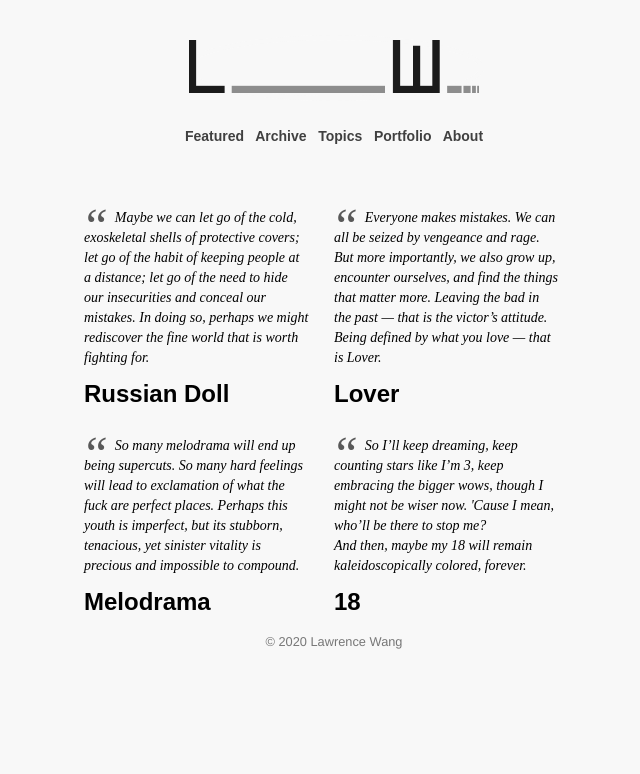
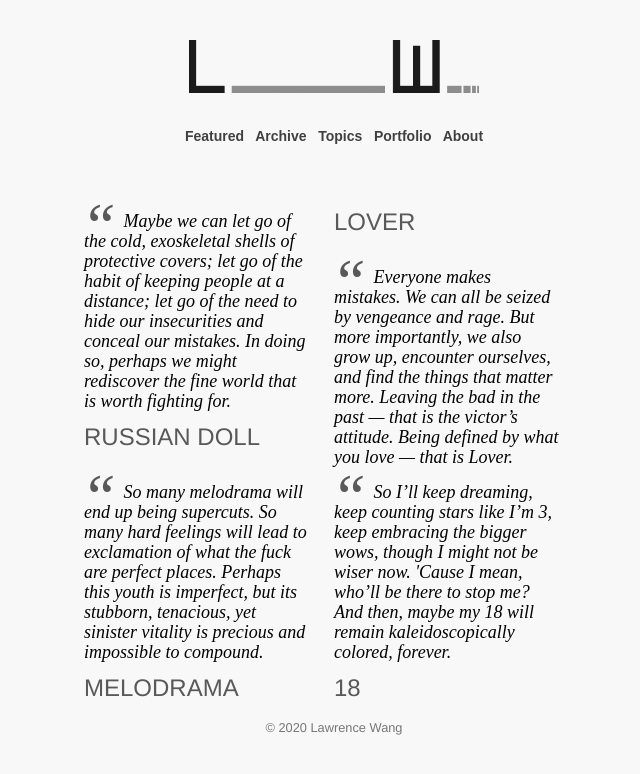
Before and after one commit to law-wang/blog-1.1, a Jekyll site: the page built from index.html, in a window 1280 px wide. Shown: the top 774 px of the page, without its empty margins (306-946 px from the left). Built offline with Jekyll 4.4.1, drawn with Linux system fonts in a browser that asks for light colours; some web fonts are replaced.

Commit message:
changed home page

```diff
--- a/_sass/main.scss
+++ b/_sass/main.scss
@@ -404,10 +404,10 @@
 	font-family: "whitman-display", serif;
 	font-weight: 500;
 	font-style: italic;
-	font-size: 1em;
+	font-size: 18px;
 }
 .threecolumns h2 {
-	font-family: "rig-solid-bold-fill", sans-serif;
+	font-family: franklin-gothic-urw, "Helvetica Neue", "Helvetica", "Franklin Gothic", "Arial", sans-serif;
 		font-weight: 700;
 		font-style: normal;
 	}
@@ -434,6 +434,30 @@
     left: -3px;
     color: #595959;
 	}
+@media only screen and (max-width: 700px) {
+}
+a.glowlink {
+    border: 0;
+    text-decoration: none;
+}
+.glowlink h2 {
+    text-decoration: none;
+    color: #595959;
+		/*font-family: franklin-gothic-urw, sans-serif;*/
+		font-family:  "Helvetica Neue", "Helvetica", "Franklin Gothic", "Arial", sans-serif;
+			font-weight: 500;
+			font-style: normal;
+		text-transform: uppercase;
+    -webkit-transition: all .3s linear;
+    -moz-transition: all .3s linear;
+    -ms-transition: all .3s linear;
+    -o-transition: all .3s linear;
+    transition: all .3s linear;
+}
+.glowlink:hover h2 {
+    color: #fff;
+    text-shadow: 0 0 15px #000;
+}
 
 @keyframes bounce {0% {
     transform: translate3d( 0, -1000px, 0 );
--- a/index.html
+++ b/index.html
@@ -8,12 +8,12 @@
     <div class="containerblog">
       <div class="threecolumns">
         <div class="blogpost">
+          <a target="_blank" href="https://blog.rencewang.com/lover" class="glowlink">
+          <h2 align="left">Lover</h2>
+          </a>
           <quoteblock align="justify">
             Everyone makes mistakes. We can all be seized by vengeance and rage. But more importantly, we also grow up, encounter ourselves, and find the things that matter more. Leaving the bad in the past — that is the victor’s attitude. Being defined by what you love — that is Lover.
           </quoteblock>
-          <a target="_blank" href="https://blog.rencewang.com/lover" class="glowlink">
-          <h2 align="left">Lover</h2>
-          </a>
         </div>
       </div>
       <div class="threecolumns">
```
